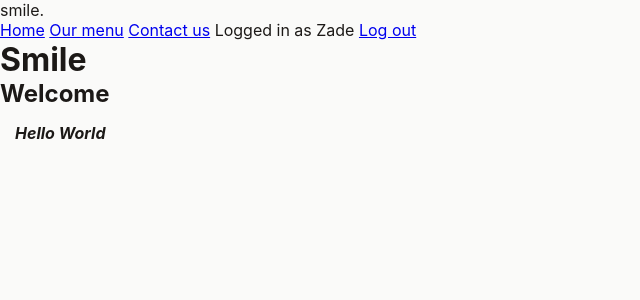
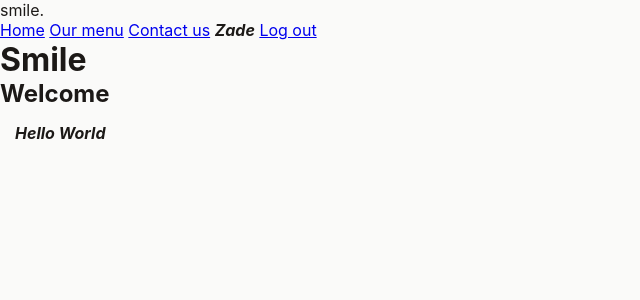
Before and after one commit to zadeviggers/13DTS, a Flask app: page / in a window 1280 px wide. Shown: the top 300 px of the page, without its empty margins (0-640 px from the left). Run offline with Flask 2, Linux system fonts and the light colour scheme; a user stored in the database is signed in.

Commit message:
Change username display

```diff
--- a/cafe-thingy/static/smile.css
+++ b/cafe-thingy/static/smile.css
@@ -36,6 +36,11 @@ body {
 
 main {
   padding: 15px;
+}
+
+.user-name {
+  font-weight: bold;
+  font-style: italic;
 }
 
 /* Generic site-wide styles */
--- a/cafe-thingy/templates/base.jinja
+++ b/cafe-thingy/templates/base.jinja
@@ -21,7 +21,7 @@
                     <a href="{{ url_for('handle_contact') }}">Contact us</a>
                     {% if user %}
                         {% if user.admin %}<a href="{{ url_for('handle_admin') }}">Admin</a>{% endif %}
-                        <span>Logged in as {{ user["display_name"] }}</span>
+                        <span class="user-name">{{ user["display_name"] }}</span>
                         <a href="{{ url_for('handle_auth_log_out') }}">Log out</a>
                     {% else %}
                         <a href="{{ url_for('handle_auth') }}">Log in or Regsiter</a>
```
